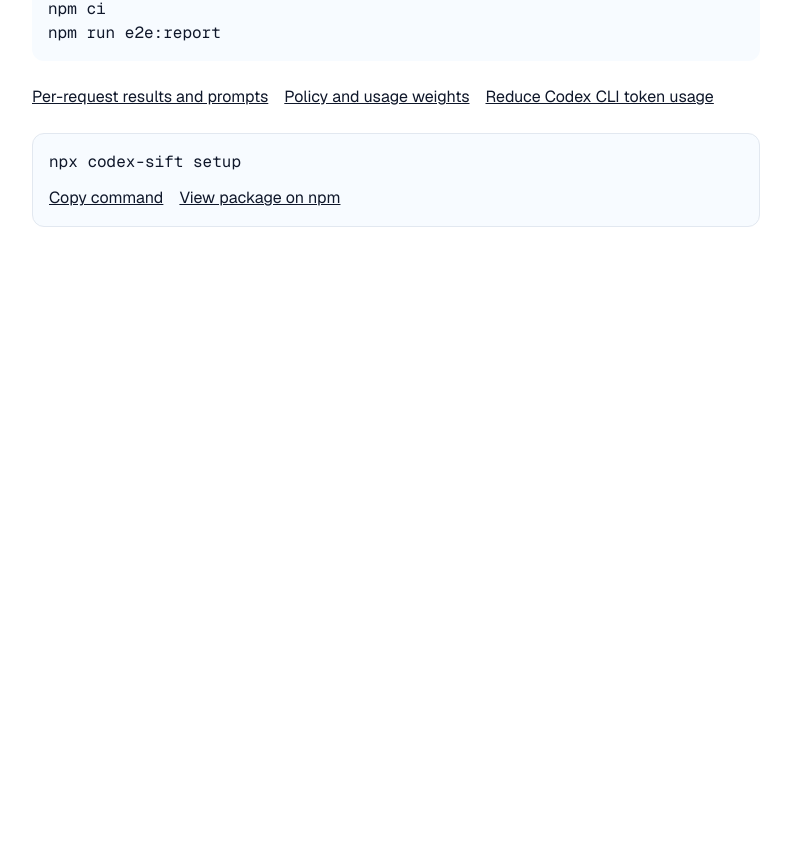
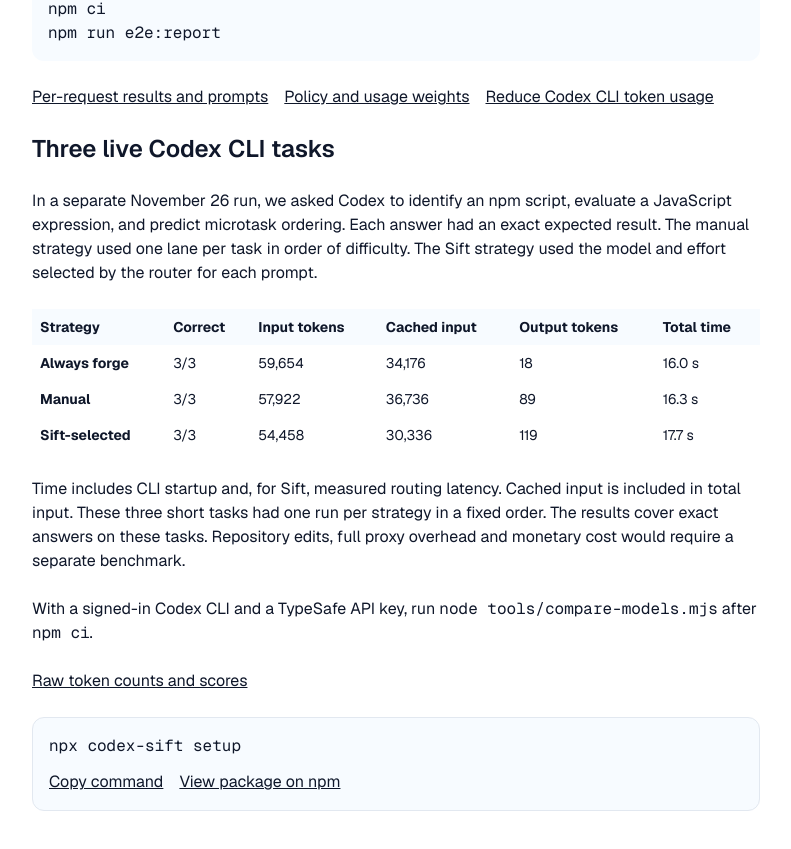
Before and after one commit to romanmeclazcke/codex-sift, a Next.js app in the folder website/: page /benchmark in a window 1280 px wide. Shown: the part 499-1348 px from the top of the page, without its empty margins (244-1035 px from the left). Before the commit the page ends 800 px from the top, so only its background shows below. Built offline with nearby package versions, Linux system fonts and the light colour scheme; no server answers.

Commit message:
Publish measured Codex CLI model comparison

```diff
--- a/website/app/benchmark/page.tsx
+++ b/website/app/benchmark/page.tsx
@@ -1,7 +1,7 @@
 import type { Metadata } from "next";
 import Link from "next/link";
 import { InstallActions } from "@/components/InstallActions";
-import { POLICY_URL, REPORT_URL } from "@/lib/content";
+import { POLICY_URL, REPORT_URL, REPO_URL } from "@/lib/content";
 
 const title = "Codex CLI model routing benchmark";
 const description = "See how Codex Sift routed 12 representative requests and reproduce the estimated quota comparison.";
@@ -31,6 +31,21 @@ npm run e2e:report`}</pre>
         <a className="underline" href={POLICY_URL}>Policy and usage weights</a>
         <Link className="underline" href="/guides/en">Reduce Codex CLI token usage</Link>
       </div>
+      <h2 className="text-2xl font-semibold">Three live Codex CLI tasks</h2>
+      <p>In a separate November 26 run, we asked Codex to identify an npm script, evaluate a JavaScript expression, and predict microtask ordering. Each answer had an exact expected result. The manual strategy used one lane per task in order of difficulty. The Sift strategy used the model and effort selected by the router for each prompt.</p>
+      <div className="overflow-x-auto">
+        <table className="w-full border-collapse text-left text-sm [&_td]:p-2 [&_th]:p-2">
+          <thead className="bg-wash"><tr><th scope="col">Strategy</th><th scope="col">Correct</th><th scope="col">Input tokens</th><th scope="col">Cached input</th><th scope="col">Output tokens</th><th scope="col">Total time</th></tr></thead>
+          <tbody>
+            <tr><th scope="row">Always forge</th><td>3/3</td><td>59,654</td><td>34,176</td><td>18</td><td>16.0 s</td></tr>
+            <tr><th scope="row">Manual</th><td>3/3</td><td>57,922</td><td>36,736</td><td>89</td><td>16.3 s</td></tr>
+            <tr><th scope="row">Sift-selected</th><td>3/3</td><td>54,458</td><td>30,336</td><td>119</td><td>17.7 s</td></tr>
+          </tbody>
+        </table>
+      </div>
+      <p>Time includes CLI startup and, for Sift, measured routing latency. Cached input is included in total input. These three short tasks had one run per strategy in a fixed order. The results cover exact answers on these tasks. Repository edits, full proxy overhead and monetary cost would require a separate benchmark.</p>
+      <p>With a signed-in Codex CLI and a TypeSafe API key, run <code>node tools/compare-models.mjs</code> after <code>npm ci</code>.</p>
+      <a className="underline" href={`${REPO_URL}/blob/main/reports/model-comparison.json`}>Raw token counts and scores</a>
       <InstallActions page="benchmark" />
     </main>
   );
```
Also changed, not shown: 1 other file (tests, documents, lock files or other folders).
